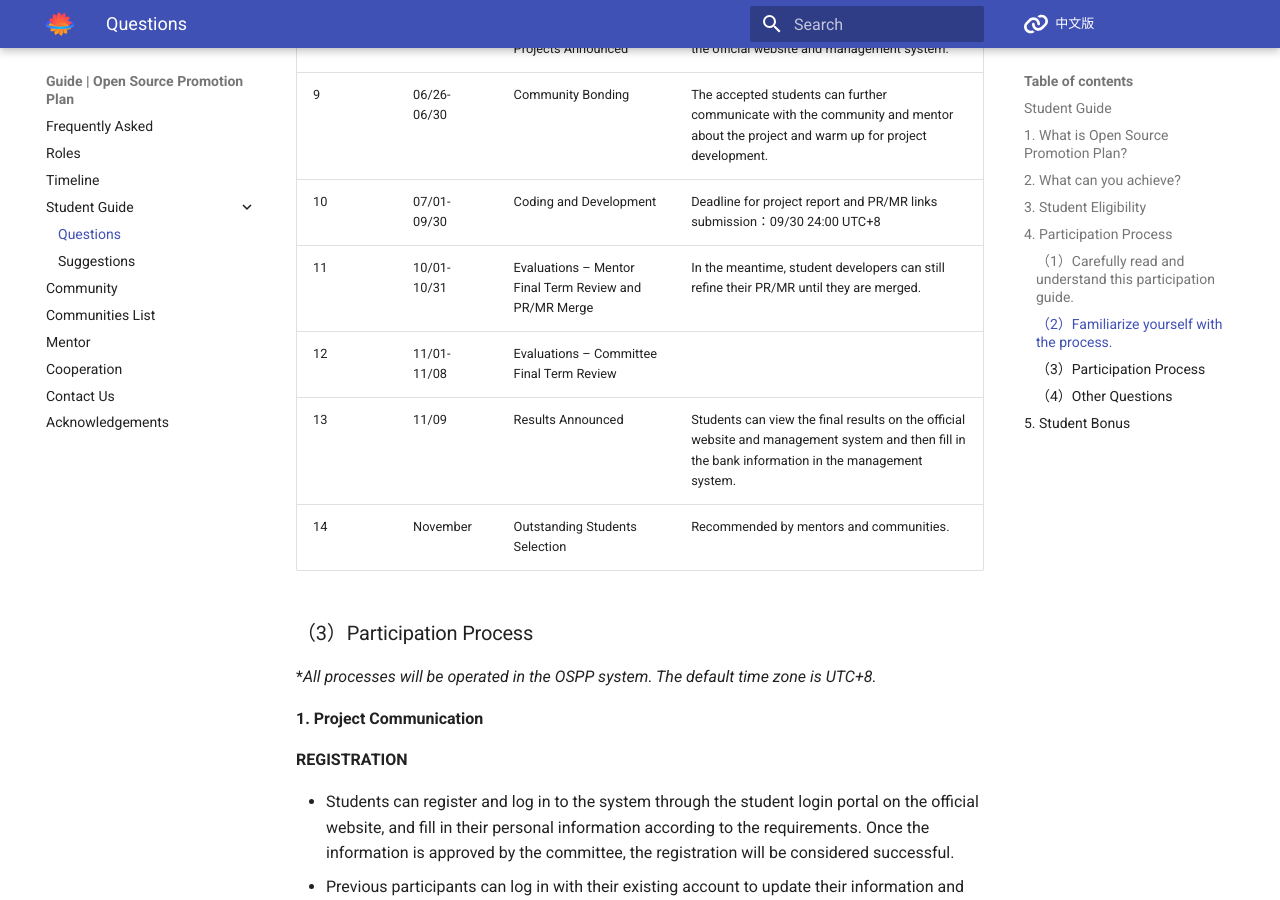
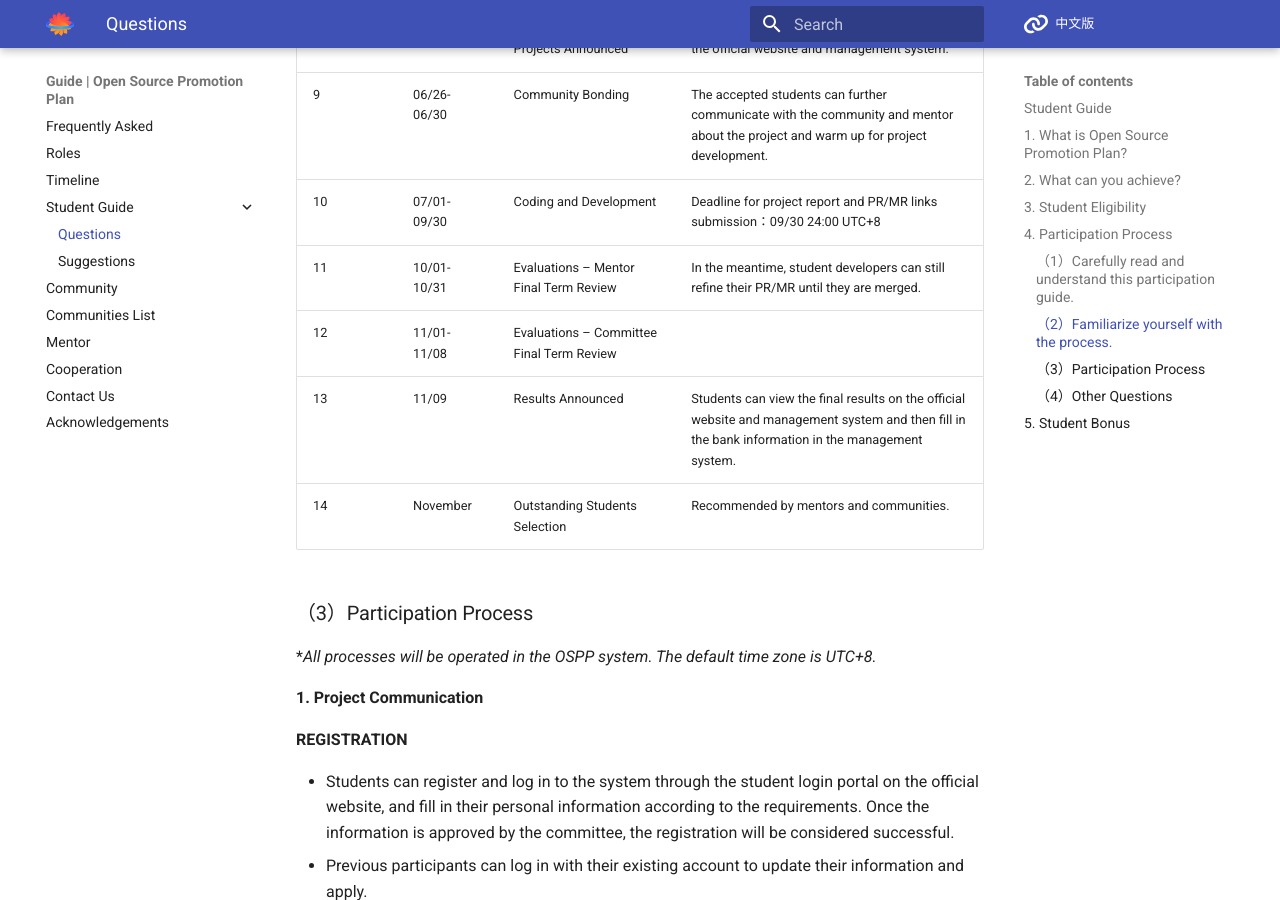
Before and after one commit to summer-ospp/help-en, an MkDocs documentation site: the page built from docs/student.md, in a window 1280 px wide and 900 px high, scrolled down 2075 px. Built offline with MkDocs 1.6.1 and Material for MkDocs 9.7.7, drawn with Linux system fonts in a browser that asks for light colours; comment, search, counter and statistics services are not loaded.

Commit message:
Update student.md

```diff
--- a/docs/student.md
+++ b/docs/student.md
@@ -45,7 +45,7 @@
 | 8    | 06/26       | Accepted Student Projects Announced                          | Students can check the application results on the official website and management system. |
 | 9   | 06/26-06/30 | Community Bonding                                            | The accepted students can further communicate with the community and mentor about the project and warm up for project development. |
 | 10   | 07/01-09/30 | Coding and Development                                       | Deadline for project report and PR/MR links submission：09/30 24:00 UTC+8 |
-| 11   | 10/01-10/31 | Evaluations – Mentor Final Term Review and PR/MR Merge       | In the meantime, student developers can still refine their PR/MR until they are merged. |
+| 11   | 10/01-10/31 | Evaluations – Mentor Final Term Review                       | In the meantime, student developers can still refine their PR/MR until they are merged. |
 | 12   | 11/01-11/08 | Evaluations – Committee Final Term Review                    |                                                              |
 | 13   | 11/09       | Results Announced                                            | Students can view the final results on the official website and management system and then fill in the bank information in the management system. |
 | 14   | November    | Outstanding Students Selection                               | Recommended by mentors and communities.                              |                                                              |
```
